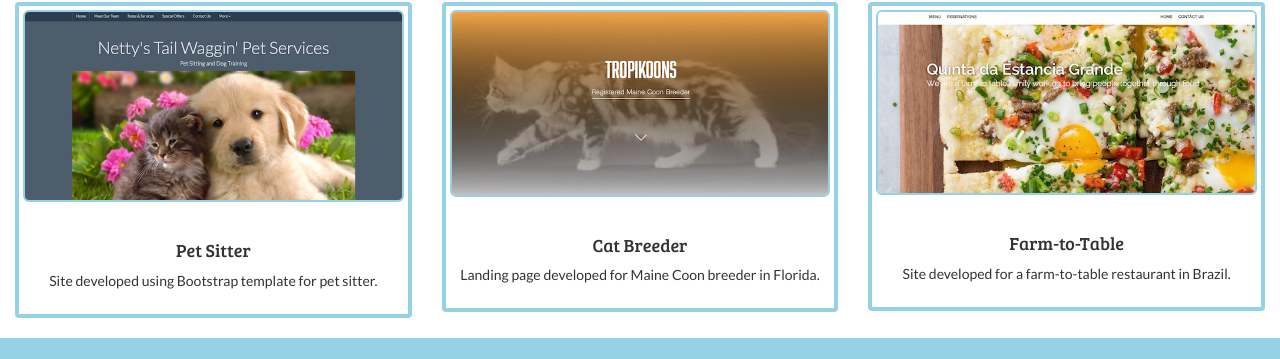
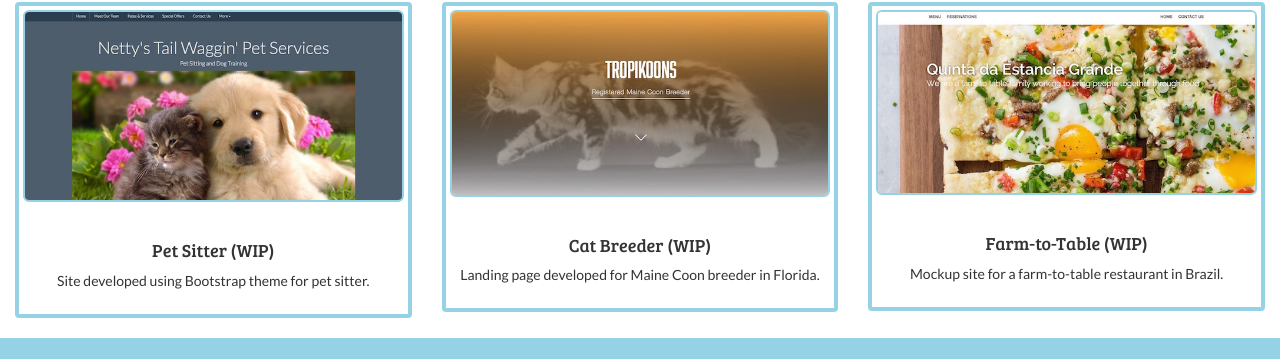
Before and after one commit to ajuchem/ajuchem.github.io, a plain HTML site: page index.html in a window 1280 px wide. Shown: the part 593-952 px from the top of the page. Drawn offline with nearby package versions, Linux system fonts and the light colour scheme.

Commit message:
Update some messages

```diff
--- a/index.html
+++ b/index.html
@@ -33,8 +33,8 @@
         <div class="thumbnail">
           <img class="img-responsive img-rounded" src="images/petsitter.jpg" alt="Site 1">
           <div class="caption">
-            <h4>Pet Sitter</h4>
-            <p>Site developed using Bootstrap template for pet sitter.</p>
+            <h4>Pet Sitter (WIP)</h4>
+            <p>Site developed using Bootstrap theme for pet sitter.</p>
             <!-- <a href="#" class="btn">See it!</a> -->
           </div>
         </div>
@@ -43,7 +43,7 @@
         <div class="thumbnail">
           <img class="img-responsive img-rounded" src="images/catbreeder.jpg" alt="Site 2">
           <div class="caption">
-            <h4>Cat Breeder</h4>
+            <h4>Cat Breeder (WIP)</h4>
             <p>Landing page developed for Maine Coon breeder in Florida.</p>
             <!-- <a href="#" class="btn">See it!</a> -->
           </div>
@@ -53,8 +53,8 @@
         <div class="thumbnail">
           <img class="img-responsive img-rounded" src="images/farm.jpg" alt="Site 3">
           <div class="caption">
-            <h4>Farm-to-Table</h4>
-            <p>Site developed for a farm-to-table restaurant in Brazil.</p>
+            <h4>Farm-to-Table (WIP)</h4>
+            <p>Mockup site for a farm-to-table restaurant in Brazil.</p>
             <!-- <a href="#" class="btn">See it!</a> -->
           </div>
         </div>
```
